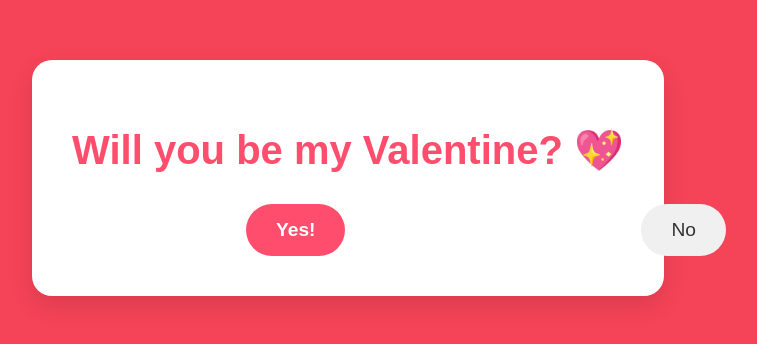
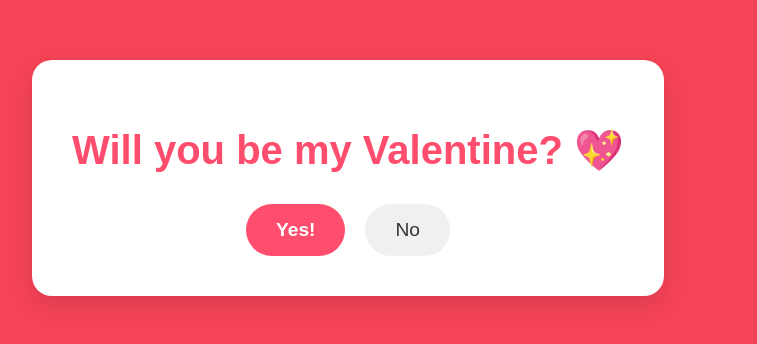
Before and after one commit to junaid-h0ssain/valentine-card, a Svelte app: page / in a window 1280 px wide. Shown: the part 222-566 px from the top of the page, without its empty margins (292-1049 px from the left). Built offline with nearby package versions, Linux system fonts and the light colour scheme.

Commit message:
fixed no button issue

```diff
--- a/src/App.svelte
+++ b/src/App.svelte
@@ -1,9 +1,10 @@
 <script>
     // In Svelte 5, we use $state() for variables that update the screen
     let showSuccess = $state(false);
-    let noBtnPosition = $state({ left: "50%", top: "50%" });
+    let noBtnPosition = $state({ left: "auto", top: "auto" });
     let isNoBtnMoved = $state(false);
     let currentMessage = $state("Will you be my Valentine? 💖");
+    let container;
 
     const hoverMessages = [
         "Why?",
@@ -24,21 +25,26 @@
             hoverMessages[Math.floor(Math.random() * hoverMessages.length)];
         currentMessage = randomMsg;
 
-        // 2. Move Button
-        const maxWidth = window.innerWidth - 150; // Ensure it fits on screen
-        const maxHeight = window.innerHeight - 60;
+        // 2. Move Button within container
+        if (container) {
+            const rect = container.getBoundingClientRect();
+            const containerWidth = rect.width;
+            const containerHeight = rect.height;
 
-        // Math.max ensures we don't get negative numbers on small phones
-        const randomX = Math.random() * Math.max(0, maxWidth);
-        const randomY = Math.random() * Math.max(0, maxHeight);
+            const btnWidth = 100; // Approximate button width
+            const btnHeight = 50; // Approximate button height
 
-        noBtnPosition = { left: `${randomX}px`, top: `${randomY}px` };
-        isNoBtnMoved = true;
+            const randomX = Math.random() * (containerWidth - btnWidth);
+            const randomY = Math.random() * (containerHeight - btnHeight);
+
+            noBtnPosition = { left: `${randomX}px`, top: `${randomY}px` };
+            isNoBtnMoved = true;
+        }
     }
 </script>
 
 <main>
-    <div class="container">
+    <div class="container" bind:this={container}>
         {#if !showSuccess}
             <div id="question-section">
                 <h1>{currentMessage}</h1>
@@ -51,7 +57,7 @@
                         id="noBtn"
                         onmouseenter={moveButton}
                         onclick={moveButton}
-                        style:position={isNoBtnMoved ? "fixed" : "relative"}
+                        style:position={isNoBtnMoved ? "absolute" : "relative"}
                         style:left={noBtnPosition.left}
                         style:top={noBtnPosition.top}
                     >
```
